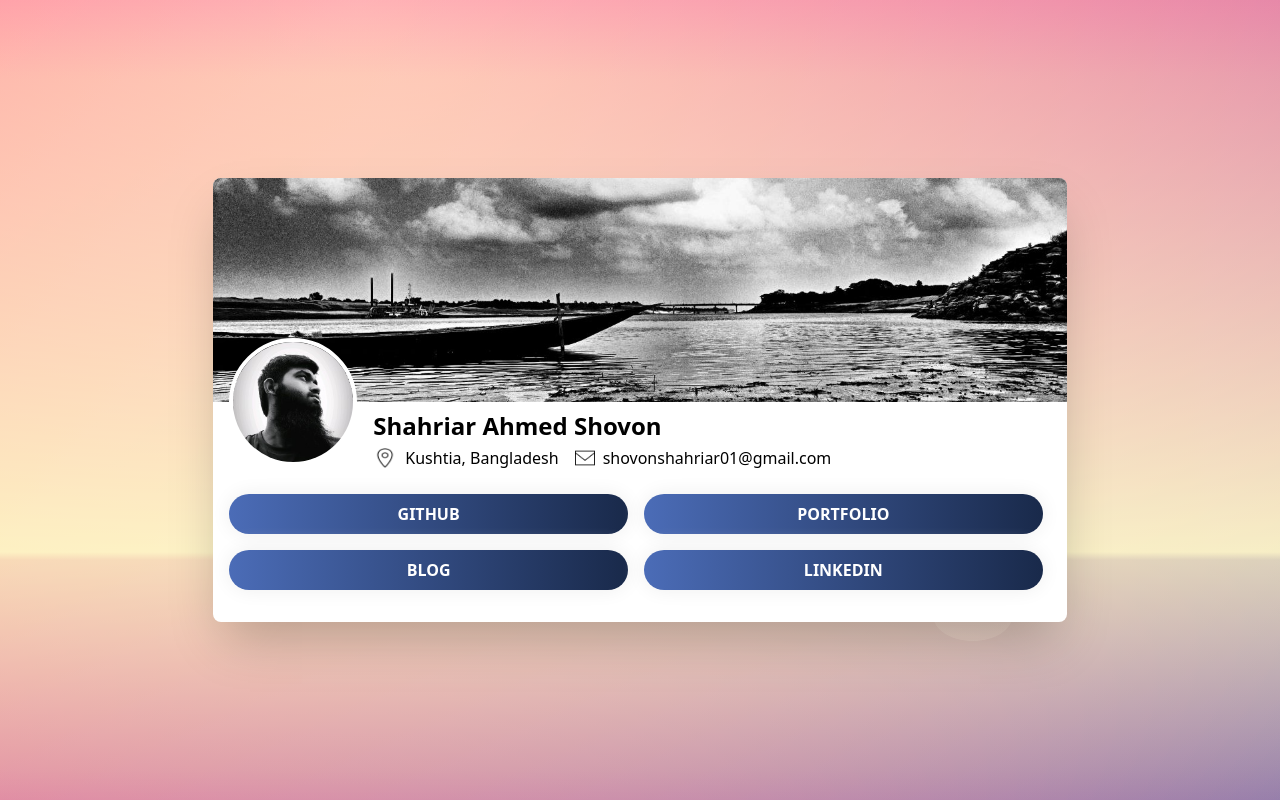
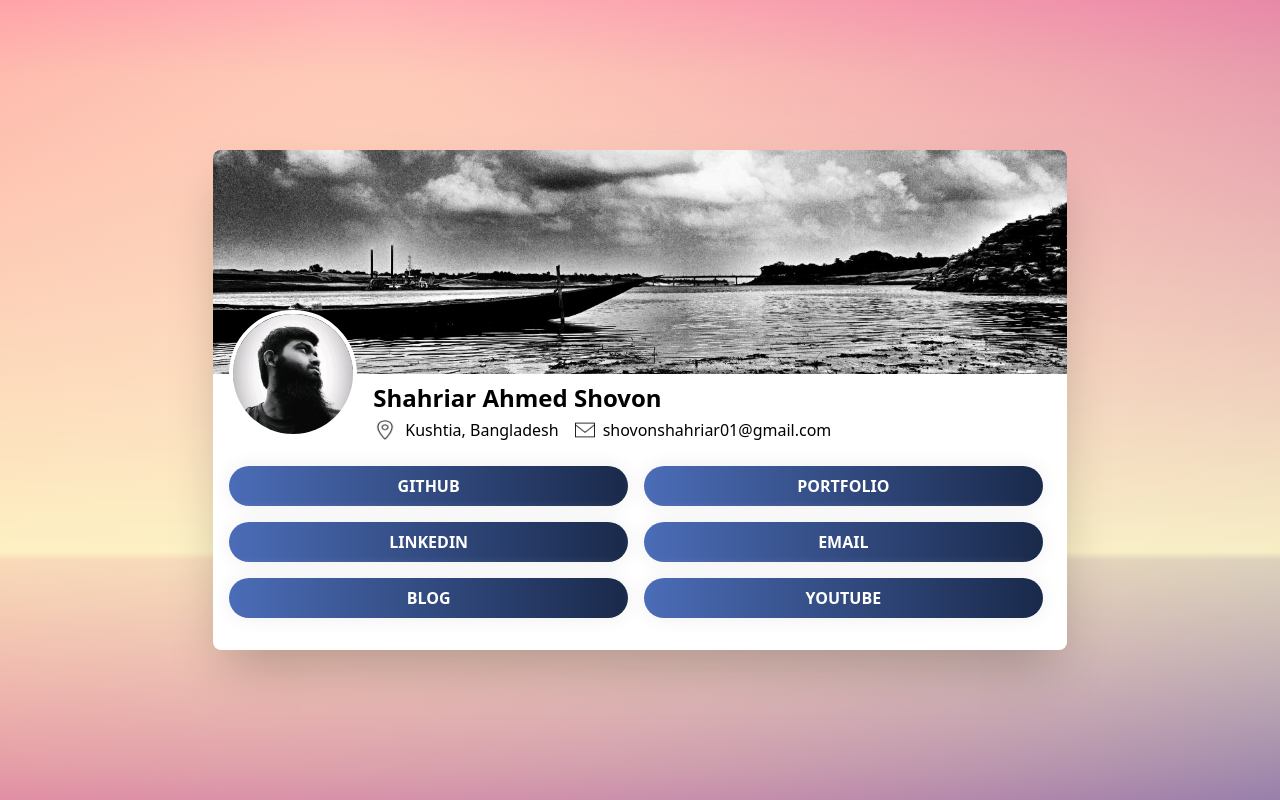
Before and after one commit to shahriarAS/connect-with-me, a plain HTML site: page index.html in a window 1280 px wide. Drawn offline with nearby package versions, Linux system fonts and the light colour scheme.

Commit message:
Added Email, YT

```diff
--- a/index.html
+++ b/index.html
@@ -64,6 +64,20 @@
               Portfolio
             </a>
             <a
+              href="https://www.linkedin.com/in/shahriar-ahmed-shovon/"
+              target="_blank"
+              class="link-btn btn-grad block rounded-full text-center text-white uppercase antialiased font-bold px-4 py-2 mr-2"
+            >
+              LinkedIn
+            </a>
+            <a
+              href="mailto:shovonshahriar01@gmail.com"
+              target="_blank"
+              class="link-btn btn-grad block rounded-full text-center text-white uppercase antialiased font-bold px-4 py-2 mr-2"
+            >
+              Email
+            </a>
+            <a
               href="https://blog.shahriarahmed.me"
               target="_blank"
               class="link-btn btn-grad block rounded-full text-center text-white uppercase antialiased font-bold px-4 py-2 mr-2"
@@ -71,11 +85,11 @@
               Blog
             </a>
             <a
-              href="https://www.linkedin.com/in/shahriar-ahmed-shovon/"
+              href="https://www.youtube.com/c/ShahriarAhmedShovon"
               target="_blank"
               class="link-btn btn-grad block rounded-full text-center text-white uppercase antialiased font-bold px-4 py-2 mr-2"
             >
-              LinkedIn
+              YouTube
             </a>
           </div>
         </div>
```
Also changed, not shown: 1 other file.
